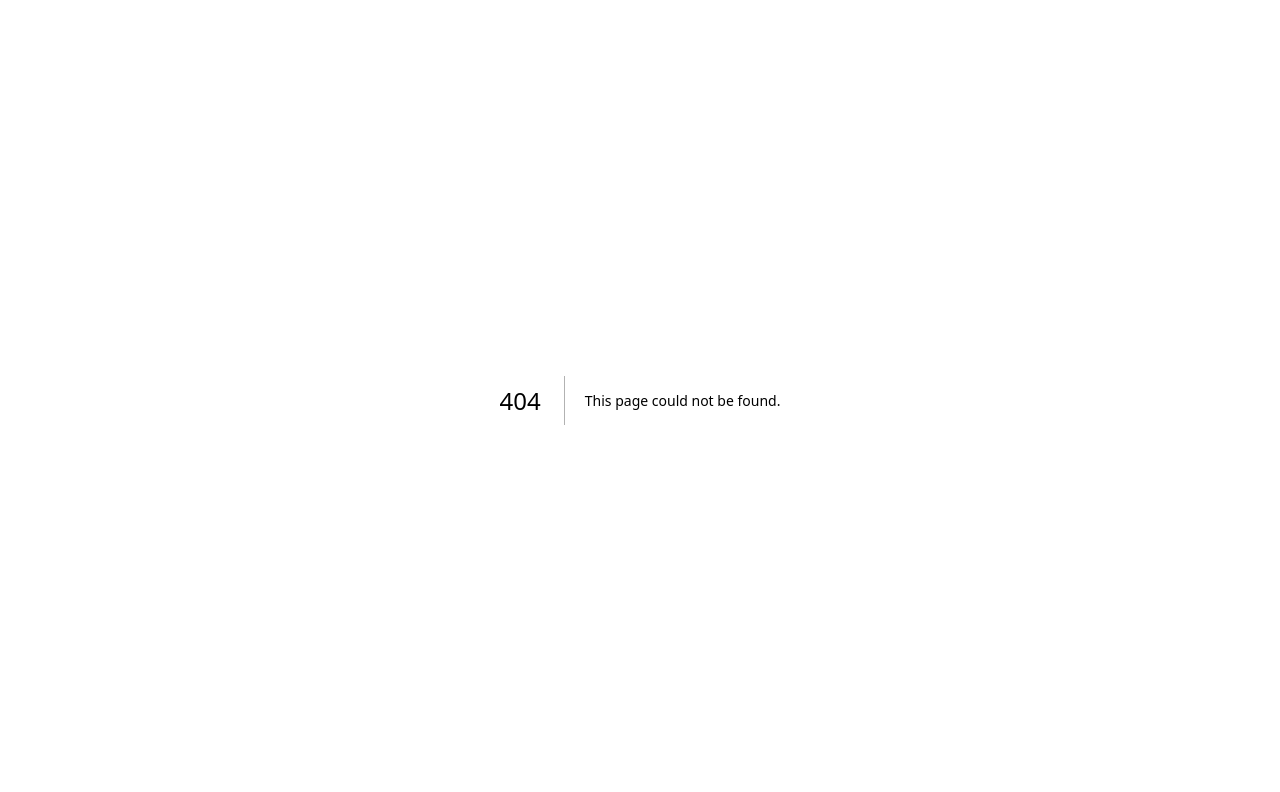
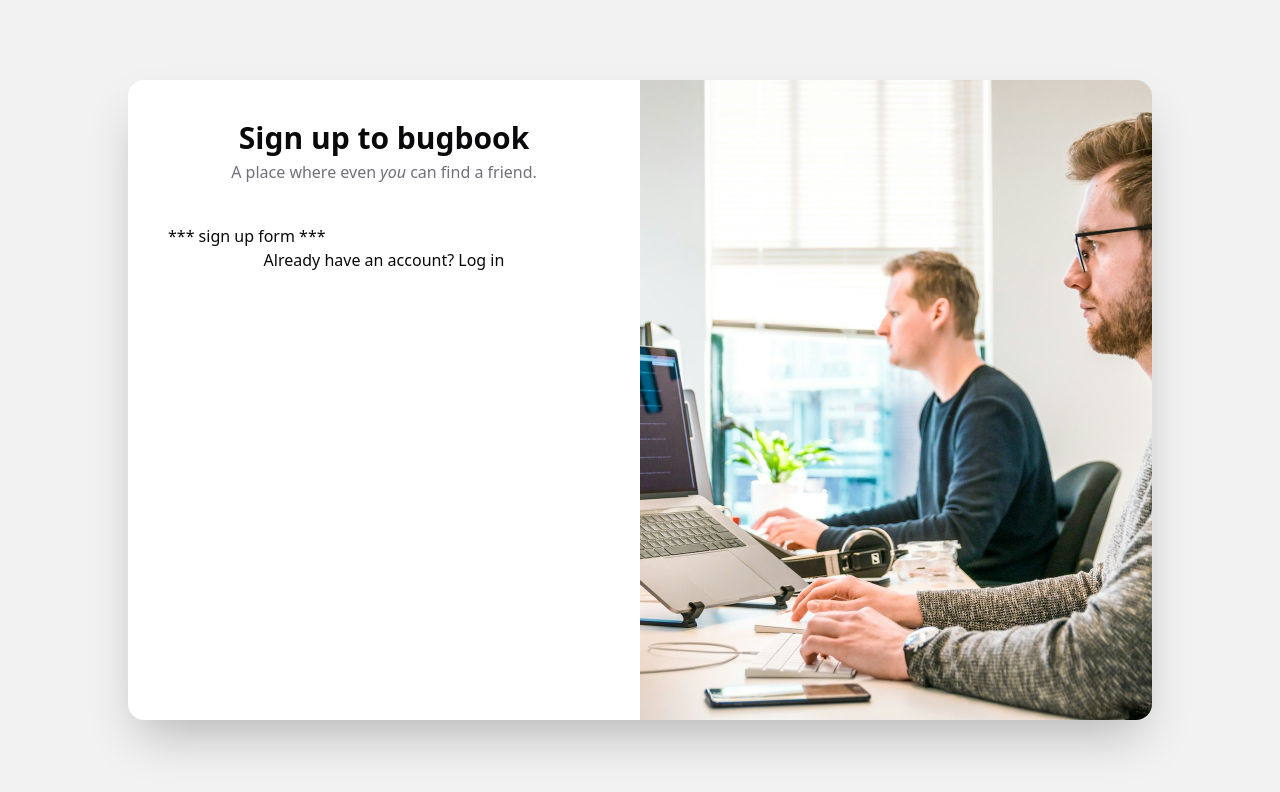
Before and after one commit to maher-alhomsy/Social-Media-NextJS, a Next.js app: page /signup in a window 1280 px wide. Before the commit this address had no page. Shown: the top 792 px of the page. Built offline with nearby package versions, Linux system fonts and the light colour scheme.

Commit message:
create signup page

```diff
--- /dev/null
+++ b/src/app/(auth)/signup/page.tsx
@@ -0,0 +1,43 @@
+import Link from "next/link";
+import Image from "next/image";
+import { Metadata } from "next";
+
+import signupImage from "@/assets/signup-image.jpg";
+
+export const metadata: Metadata = {
+  title: "Sign Up",
+};
+
+const Page = () => {
+  return (
+    <main className="flex h-screen items-center justify-center p-5">
+      <div className="flex h-full max-h-[40rem] w-full max-w-[64rem] overflow-hidden rounded-2xl bg-card shadow-2xl">
+        <div className="md:w-1/2 w-full space-y-10 overflow-y-auto p-10">
+          <div className="space-y-1 text-center">
+            <h1 className="text-3xl font-bold">Sign up to bugbook</h1>
+
+            <p className="text-muted-foreground">
+              A place where even <span className="italic">you</span> can find a
+              friend.
+            </p>
+          </div>
+
+          <div className="space-y-5">
+            *** sign up form ***
+            <Link href="/login" className="block text-center hover:underline">
+              Already have an account? Log in
+            </Link>
+          </div>
+        </div>
+
+        <Image
+          src={signupImage}
+          alt="signup image"
+          className="w-1/2 hidden md:block object-cover"
+        />
+      </div>
+    </main>
+  );
+};
+
+export default Page;
```
